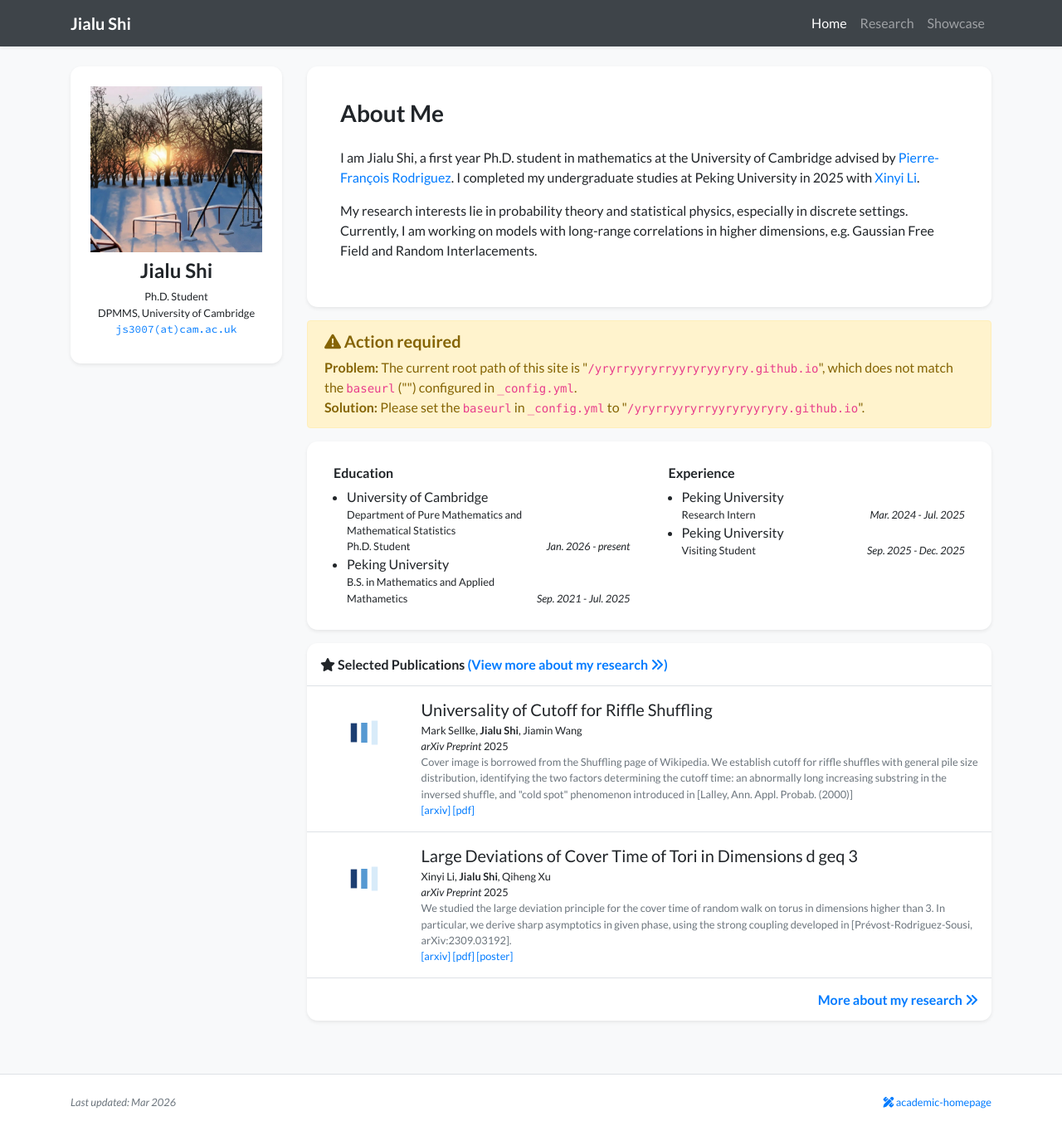
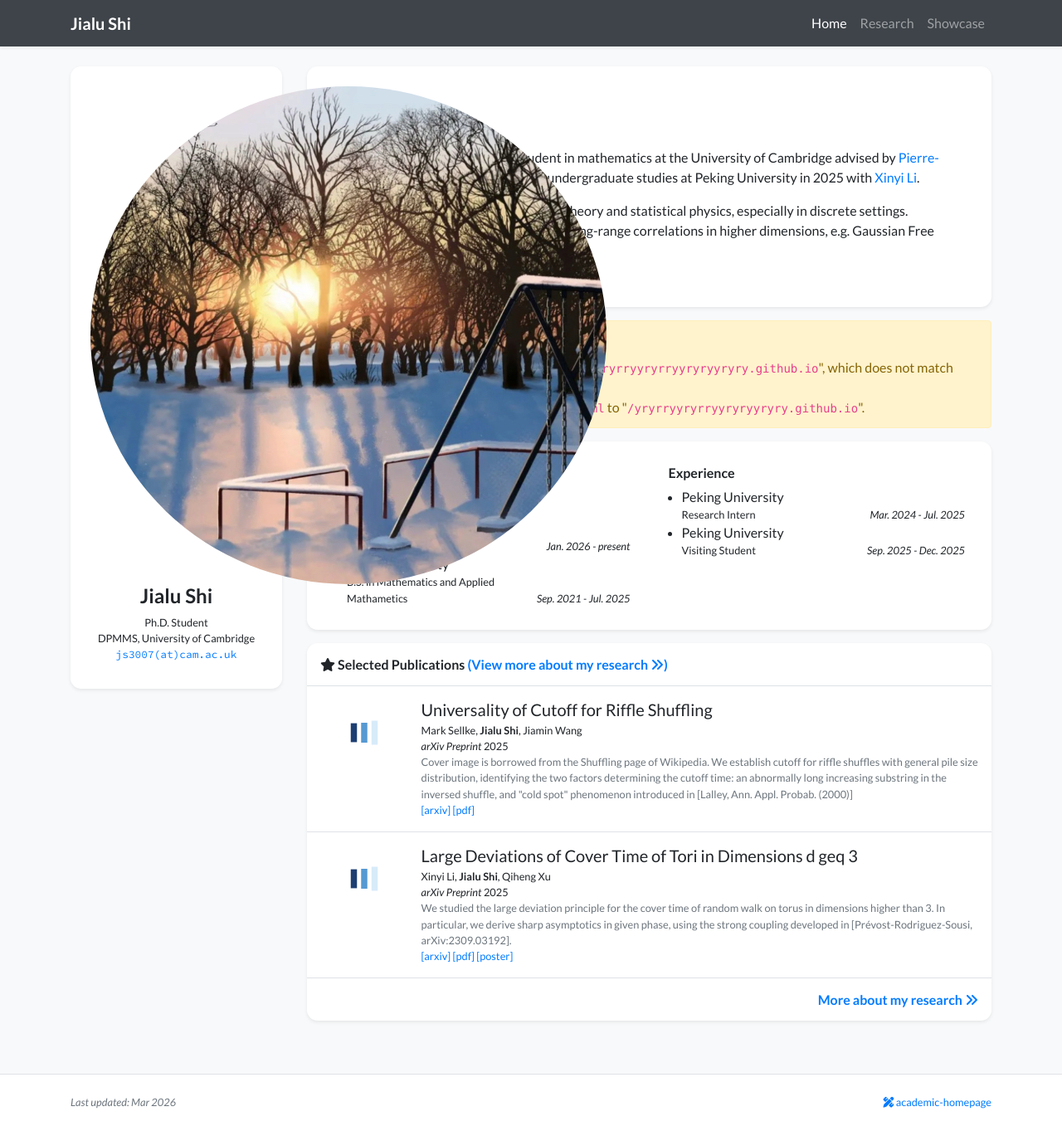
Before and after one commit to yryrryyryrryyryryyryry/yryrryyryrryyryryyryry.github.io, a Jekyll site: the page built from index.html, in a window 1280 px wide and 1363 px high. Shown: the whole window at 83% size. Built offline with Jekyll 4.4.1, drawn with Linux system fonts in a browser that asks for light colours; nearby versions of some CDN libraries; a style sheet for code colours, icons or effects is not loaded.

Commit message:
Update profile_card_mini.html

```diff
--- a/_includes/widgets/profile_card_mini.html
+++ b/_includes/widgets/profile_card_mini.html
@@ -9,7 +9,7 @@
                         <div class="figure d-none d-md-block">
                             <img
                                 src="{{ site.data.profile.portrait_url | relative_url }}"
-                                class="figure-img img-fluid"
+                                class="rounded-circle"
                                 data-toggle="tooltip"
                                 data-placement="top"
                                 title="{{ site.data.profile.portrait_caption }}">
```
